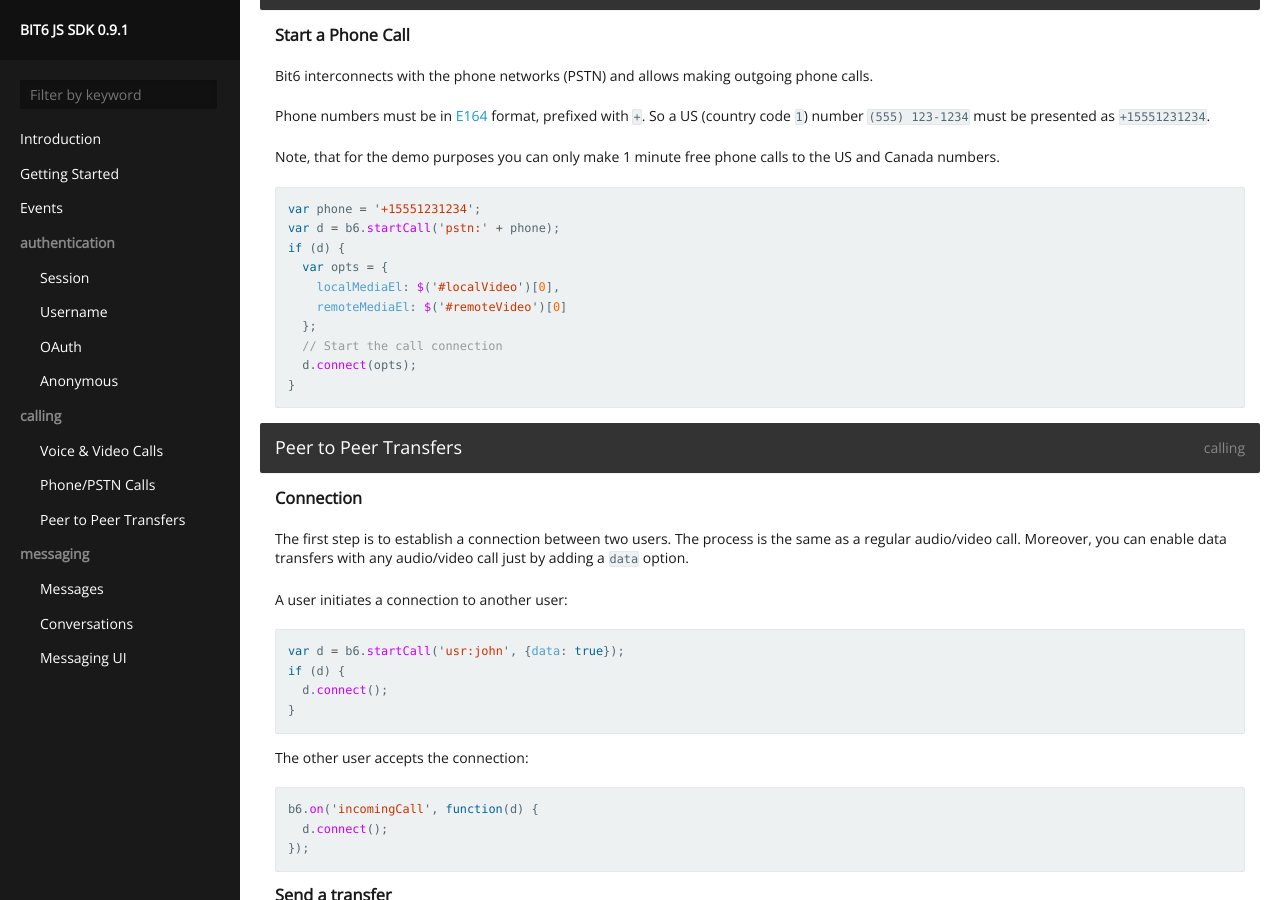
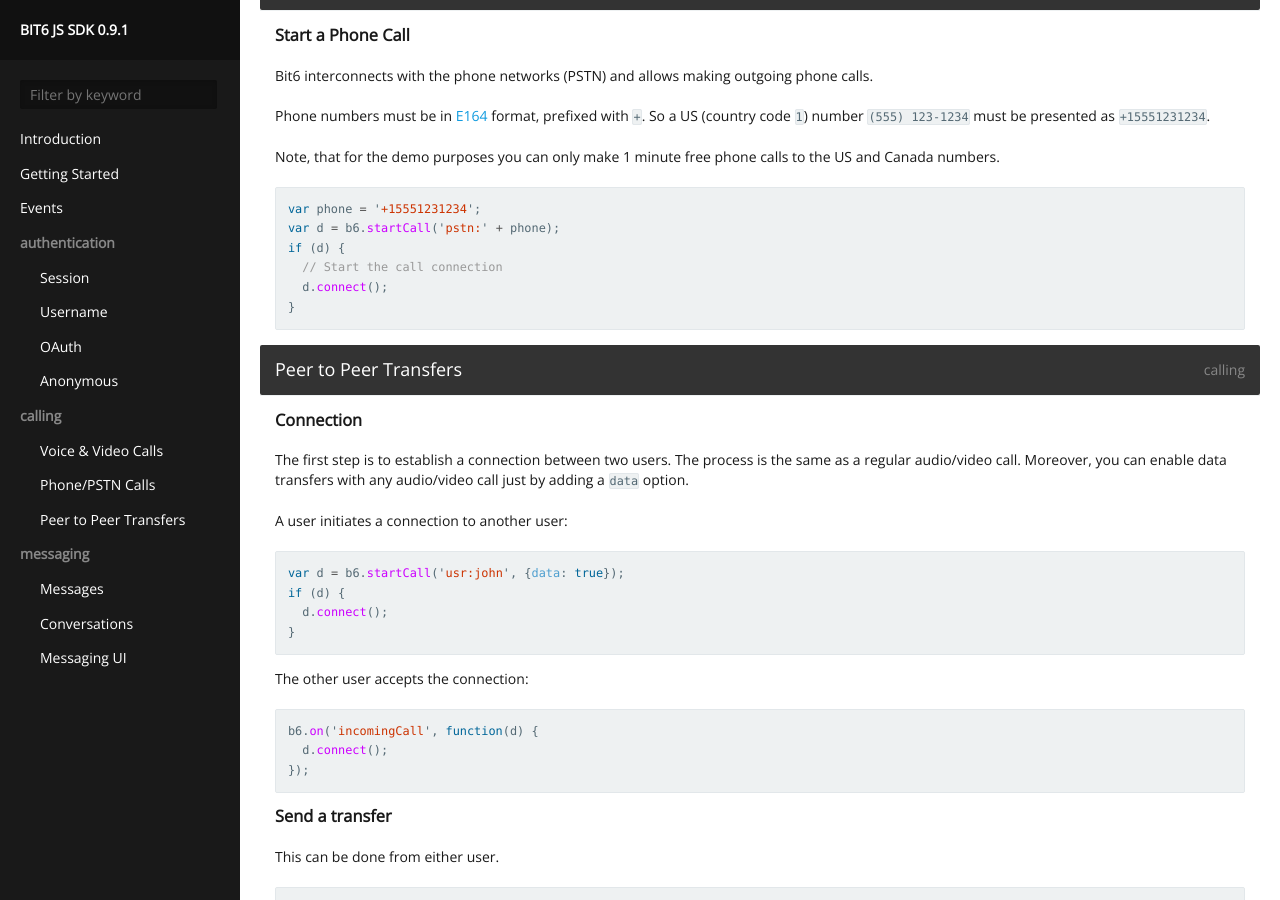
Before and after one commit to bit6/bit6-js-sdk, a Jekyll site: the page built from index.html, in a window 1280 px wide and 900 px high, scrolled down 6157 px. Built offline with Jekyll 4.4.1, drawn with Linux system fonts in a browser that asks for light colours; Markdown is read by kramdown in place of the engine named in the settings.

Commit message:
Update phone call sample

````diff
--- a/_posts/2014-03-02-call-pstn.md
+++ b/_posts/2014-03-02-call-pstn.md
@@ -16,11 +16,7 @@
 var phone = '+15551231234';
 var d = b6.startCall('pstn:' + phone);
 if (d) {
-  var opts = {
-    localMediaEl: $('#localVideo')[0],
-    remoteMediaEl: $('#remoteVideo')[0]
-  };
   // Start the call connection
-  d.connect(opts);
+  d.connect();
 }
 ```
````
